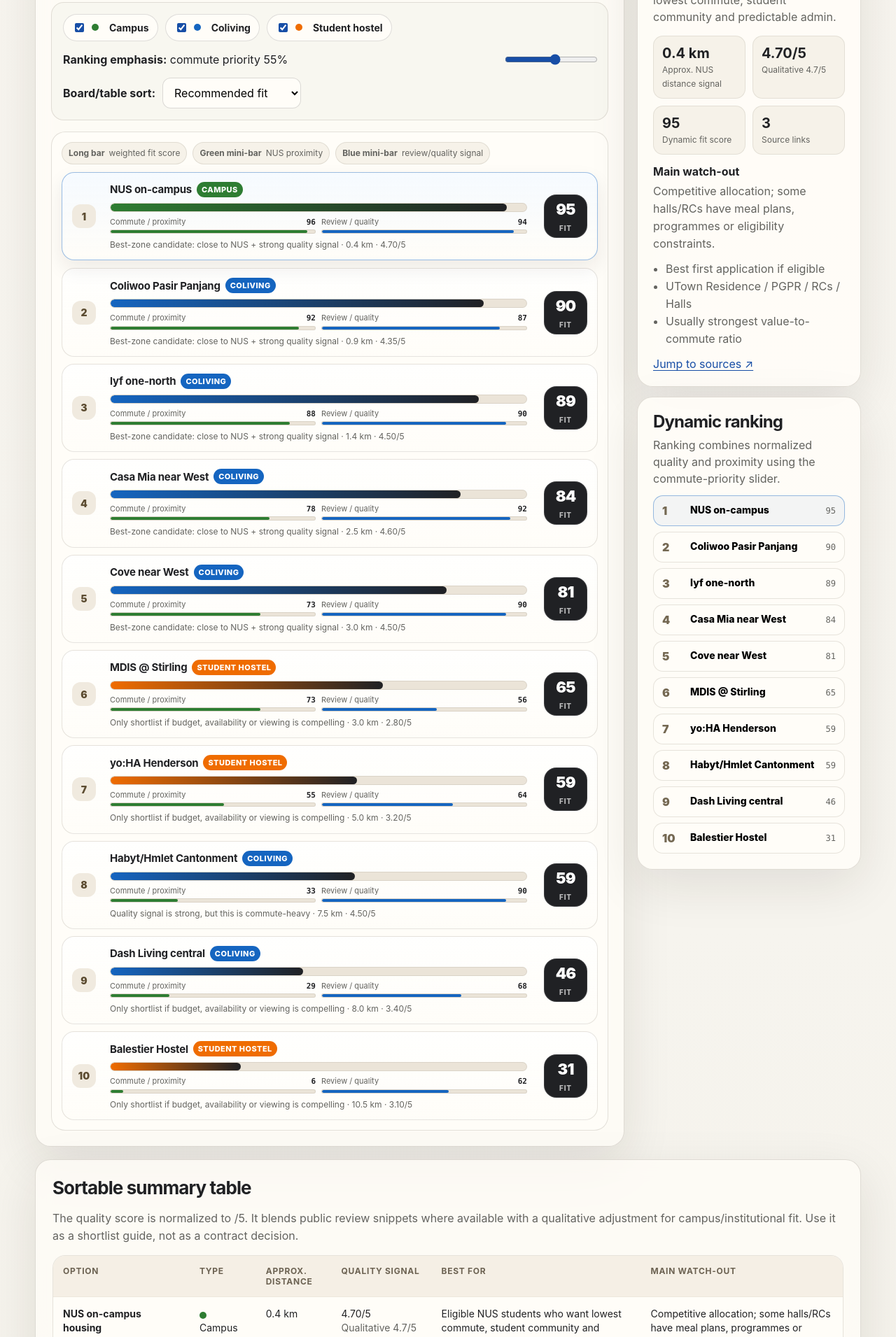
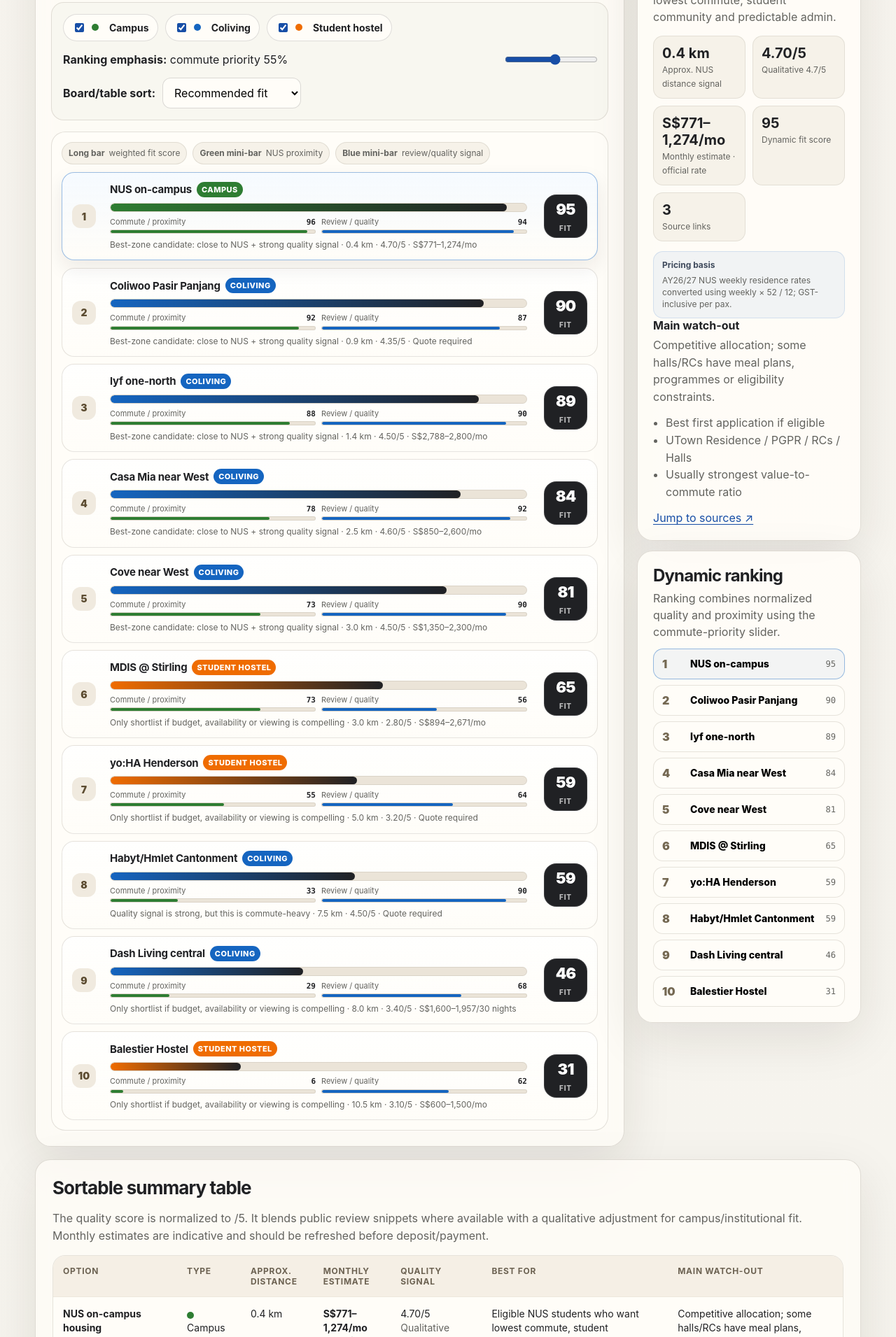
Before and after one commit to jylau91/nus-accommodation-visual, a plain HTML site: page index.html in a window 1280 px wide. Shown: the part 889-2800 px from the top of the page at 70% size. Drawn offline with Linux system fonts and the light colour scheme.

Commit message:
Add pricing estimates to accommodation visual

```diff
--- a/index.html
+++ b/index.html
@@ -402,7 +402,7 @@
 
     .table-card { padding: 24px; margin-top: 18px; overflow: hidden; }
     .table-scroll { overflow-x: auto; border-radius: 18px; border: 1px solid rgba(115,105,90,.18); background: #fffdf8; }
-    table { width: 100%; border-collapse: collapse; min-width: 980px; }
+    table { width: 100%; border-collapse: collapse; min-width: 1120px; }
     th, td { padding: 14px 14px; text-align: left; vertical-align: top; border-bottom: 1px solid #eee7dc; }
     th { font-size: 12px; text-transform: uppercase; letter-spacing: .06em; color: #6c6252; background: #f5efe5; position: sticky; top: 0; }
     td { font-size: 14px; line-height: 1.42; }
@@ -420,6 +420,17 @@
     .source-group h3 { margin: 0 0 10px; font-size: 16px; letter-spacing: -.02em; }
     .source-group ul { margin: 0; padding-left: 18px; color: var(--muted); line-height: 1.55; }
     .source-group li { margin: 6px 0; }
+    .price-note, .price-detail {
+      margin: 10px 0 0;
+      padding: 10px 12px;
+      border-radius: 14px;
+      background: rgba(21,101,192,.06);
+      border: 1px solid rgba(21,101,192,.14);
+      color: #3f4a5c;
+      font-size: 12px;
+      line-height: 1.45;
+    }
+    .price-detail p { margin: 4px 0 0; color: var(--muted); line-height: 1.45; }
 
     .callout {
       margin-top: 18px;
@@ -470,7 +481,7 @@
       <div class="hero-card">
         <span class="eyebrow">NUS Kent Ridge housing shortlist</span>
         <h1>Student accommodation, ranked clearly.</h1>
-        <p class="lede">A ranked decision board of ten practical NUS student housing and coliving choices. The main bar shows the weighted fit score; the smaller bars expose the trade-off between commute/proximity and review/quality signal.</p>
+        <p class="lede">A ranked decision board of ten practical NUS student housing and coliving choices. The main bar shows the weighted fit score; the smaller bars expose the trade-off between commute/proximity, review/quality signal, and current monthly-price reality.</p>
         <div class="hero-actions">
           <a class="btn" href="#interactive">Explore the ranking</a>
           <a class="btn secondary" href="#sources">View sources</a>
@@ -481,7 +492,7 @@
         <ul class="mini-list">
           <li><span class="num">1</span><span><b>Longest bar is strongest.</b> It combines proximity to NUS and the review/quality signal using the slider.</span></li>
           <li><span class="num">2</span><span><b>Small bars show the trade-off.</b> Commute and quality can pull in different directions; the best options stay strong on both.</span></li>
-          <li><span class="num">3</span><span><b>Exact address matters.</b> Casa Mia, Cove and Dash are providers, so only West-side listings should be treated as NUS-friendly.</span></li>
+          <li><span class="num">3</span><span><b>Exact address and price matter.</b> Casa Mia, Cove and Dash are providers, so only West-side listings with verified monthly rates should be treated as NUS-friendly.</span></li>
         </ul>
         <div class="callout"><b>Verdict:</b> apply for NUS housing first. If private, prioritize lyf one-north, Coliwoo Pasir Panjang, then a West-side Casa Mia/Cove room.</div>
       </aside>
@@ -491,7 +502,7 @@
       <div class="metric"><strong>10</strong><span>shortlisted housing / coliving options</span></div>
       <div class="metric"><strong>Weighted</strong><span>fit score from commute + quality</span></div>
       <div class="metric"><strong>4.2+</strong><span>rough threshold for stronger review signal</span></div>
-      <div class="metric"><strong>≤3 km</strong><span>practical proximity zone for Kent Ridge</span></div>
+      <div class="metric"><strong>S$771+</strong><span>lowest verified monthly estimate found</span></div>
     </section>
 
     <section id="interactive" class="workspace">
@@ -536,7 +547,7 @@
 
     <section class="table-card" id="table-section">
       <h2>Sortable summary table</h2>
-      <p>The quality score is normalized to /5. It blends public review snippets where available with a qualitative adjustment for campus/institutional fit. Use it as a shortlist guide, not as a contract decision.</p>
+      <p>The quality score is normalized to /5. It blends public review snippets where available with a qualitative adjustment for campus/institutional fit. Monthly estimates are indicative and should be refreshed before deposit/payment.</p>
       <div class="table-scroll">
         <table>
           <thead>
@@ -544,6 +555,7 @@
               <th>Option</th>
               <th>Type</th>
               <th>Approx. distance</th>
+              <th>Monthly estimate</th>
               <th>Quality signal</th>
               <th>Best for</th>
               <th>Main watch-out</th>
@@ -555,10 +567,10 @@
     </section>
 
     <section class="source-card" id="sources">
-      <h2>Sources and links</h2>
-      <p>These are the source links used to build the visual. Ratings and availability change frequently, so treat this as a launchpad for fresh checks before booking.</p>
+      <h2>Sources, pricing and links</h2>
+      <p>These are the source links used to build the visual. Ratings, availability and monthly rates change frequently, so treat this as a launchpad for fresh checks before booking.</p>
       <div class="sources-grid" id="sourcesGrid"></div>
-      <div class="callout"><b>Research caveat:</b> distances are approximate from NUS Kent Ridge and public map geocoding. For provider-based coliving, distance varies by exact room address. Public review snippets were gathered around 2026-06-26 22:44 Singapore time.</div>
+      <div class="callout"><b>Research caveat:</b> distances are approximate from NUS Kent Ridge and public map geocoding. Prices were checked in June 2026 from official pages, listing pages and search snippets where available; convert weekly rates using weekly × 52 / 12. Provider-based coliving varies by exact room, address, lease length, promotions, utilities and deposit rules. Coliwoo Pasir Panjang, yo:HA Henderson and Habyt/Hmlet did not expose reliable monthly room-rate tables during this pass, so they are marked quote-required rather than given false precision.</div>
     </section>
 
     <footer>
@@ -571,6 +583,7 @@
       {
         id: 'nus', name: 'NUS on-campus housing', short: 'NUS on-campus', type: 'Campus',
         distance: 0.4, quality: 4.7, ratingLabel: 'Qualitative 4.7/5',
+        price: { min: 771, avg: 967, max: 1274, label: 'S$771–1,274/mo', basis: 'AY26/27 NUS weekly residence rates converted using weekly × 52 / 12; GST-inclusive per pax.', confidence: 'official' },
         bestFor: 'Eligible NUS students who want lowest commute, student community and predictable admin.',
         watchOut: 'Competitive allocation; some halls/RCs have meal plans, programmes or eligibility constraints.',
         notes: ['Best first application if eligible', 'UTown Residence / PGPR / RCs / Halls', 'Usually strongest value-to-commute ratio'],
@@ -583,11 +596,13 @@
       {
         id: 'lyf', name: 'lyf one-north Singapore', short: 'lyf one-north', type: 'Coliving',
         distance: 1.4, quality: 4.5, ratingLabel: '8.5–9.1/10; 4.0–4.5/5 snippets',
+        price: { min: 2788, avg: 2794, max: 2800, label: 'S$2,788–2,800/mo', basis: 'uHomes lyf one-north listing showed SG$2,788/month; search result snippet showed SG$2,800/month. Verify final serviced-apartment rate directly.', confidence: 'listing' },
         bestFor: 'Private coliving/aparthotel feel near one-north MRT with shared kitchen, gym and pool.',
         watchOut: 'May price more like a serviced apartment or hotel than a student hostel.',
         notes: ['Strongest private overall pick', 'Modern facilities and excellent MRT access', 'Near NUS but check monthly pricing'],
         sources: [
           ['Official lyf one-north page', 'https://www.discoverasr.com/en/lyf/singapore/lyf-one-north-singapore'],
+          ['uHomes lyf one-north monthly listing', 'https://en.uhomes.com/sg/singapore/detail-apartments-1516720'],
           ['Trip.com review page', 'https://us.trip.com/hotels/singapore-hotel-detail-80962806/lyf-one-north-singapore/review.html'],
           ['Booking.com reviews', 'https://www.booking.com/reviews/sg/hotel/lyf-one-north-singapore.html'],
           ['Tripadvisor page', 'https://www.tripadvisor.com/Hotel_Review-g294265-d23753780-Reviews-Lyf_One_North_Singapore-Singapore.html']
@@ -596,11 +611,13 @@
       {
         id: 'coliwoo', name: 'Coliwoo Hotel Pasir Panjang', short: 'Coliwoo Pasir Panjang', type: 'Coliving',
         distance: 0.9, quality: 4.35, ratingLabel: '8.7/10 or ~4.3/5 snippets',
+        price: { min: null, avg: null, max: null, label: 'Quote required', basis: 'Official Coliwoo Pasir Panjang and uHomes pages confirmed flexible one-night to 12-month leases, but no reliable monthly room-rate table was extractable; request a property quote.', confidence: 'enquiry' },
         bestFor: 'Closest practical private coliving-style option for NUS Kent Ridge.',
         watchOut: 'Ratings vary by platform; inspect room size, lease terms, housekeeping and utility rules.',
         notes: ['Closest private option', 'Pasir Panjang / Haw Par Villa side', 'Kitchenette / washer-dryer style rooms may suit longer stays'],
         sources: [
           ['Official Coliwoo Pasir Panjang page', 'https://coliwoo.com/hotel-apartment-rental/pasir-panjang/'],
+          ['uHomes Coliwoo Pasir Panjang listing', 'https://en.uhomes.com/sg/singapore/detail-apartments-1576435'],
           ['Trip.com reviews', 'https://sg.trip.com/hotels/singapore-hotel-detail-114683085/coliwoo-hotel-pasir-panjang-coliving/review.html'],
           ['Coliwoo blog: Pasir Panjang', 'https://coliwoo.com/blog_post/coliwoo-hotel-pasir-panjang-modern-co-living-excellence-with-flexible-stays/']
         ]
@@ -608,11 +625,14 @@
       {
         id: 'casamia', name: 'Casa Mia Coliving near West-side locations', short: 'Casa Mia near West', type: 'Coliving',
         distance: 2.5, quality: 4.6, ratingLabel: 'Provider claims Google Reviews 4.6',
+        price: { min: 850, avg: 1725, max: 2600, label: 'S$850–2,600/mo', basis: 'Casa Mia student housing page says from S$850/mo; EdgeProp profile cites S$950 standard rooms up to S$2,600 ensuite/master rooms.', confidence: 'estimate' },
         bestFor: 'Private bedroom in a shared apartment with community and furnished setup.',
         watchOut: 'Not one fixed building; only Clementi, Dover, Kent Ridge, one-north or Queenstown listings are NUS-friendly.',
         notes: ['Good provider reputation', 'Location-dependent', 'Ask for exact door-to-campus commute before paying deposit'],
         sources: [
           ['Casa Mia NUS student accommodation guide', 'https://www.casamia.co/blog/rent-room-near-national-university-singapore-nus-student-accommodation'],
+          ['Casa Mia student housing page', 'https://www.casamia.co/page/student-housing-singapore'],
+          ['EdgeProp Casa Mia profile with rates', 'https://www.edgeprop.sg/property-news/casa-mia-coliving-bets-young-expatriate-professionals'],
           ['Casa Mia: Four Years of Easy Living', 'https://www.casamia.co/blog/four-years-of-easy-living'],
           ['Casa Mia homepage', 'https://www.casamia.co/']
         ]
@@ -620,11 +640,13 @@
       {
         id: 'cove', name: 'Cove student accommodation near West-side locations', short: 'Cove near West', type: 'Coliving',
         distance: 3.0, quality: 4.5, ratingLabel: 'ColivingSG says 4.5 stars / 10k+ reviews',
+        price: { min: 1350, avg: 1767, max: 2300, label: 'S$1,350–2,300/mo', basis: 'Cove room-search page lists Basics from 1,350 SGD/month, Classics from 1,650, and Luxe from 2,300.', confidence: 'listing' },
         bestFor: 'Broad inventory and flexible student-oriented room search.',
         watchOut: 'Quality is unit-specific; verify legal lease, bugs/maintenance, bathroom sharing and utility caps.',
         notes: ['Large student accommodation inventory', 'Good backup if exact address is near NUS', 'Inspect unit-level reviews and photos'],
         sources: [
           ['Cove student accommodation page', 'https://cove.sg/students'],
+          ['Cove rooms-for-rent search pricing', 'https://cove.sg/search/rooms-for-rent-singapore'],
           ['ColivingSG Cove brand page', 'https://www.colivingsg.com/brands/cove'],
           ['The Best Singapore Cove review', 'https://www.thebestsingapore.com/biz-review/cove-review/'],
           ['Reddit caution thread on Cove experience', 'https://www.reddit.com/r/askSingapore/comments/17xc8dd/considering_cove_living_in_sg_whats_your/']
@@ -633,12 +655,14 @@
       {
         id: 'mdis', name: 'MDIS Residences @ Stirling', short: 'MDIS @ Stirling', type: 'Student hostel',
         distance: 3.0, quality: 2.8, ratingLabel: 'Mixed / negative public snippets',
+        price: { min: 894, avg: 1407, max: 2671, label: 'S$894–2,671/mo', basis: 'Official MDIS/Collabil room rents range from S$894 quad bay-window to S$2,671 suite; GST-inclusive.', confidence: 'official' },
         bestFor: 'Students who need dedicated student-hostel-style accommodation near Queenstown.',
         watchOut: 'Several negative review snippets; inspect room, facilities and deposit/refund terms carefully.',
         notes: ['Near-ish to NUS', 'Student-residence positioning', 'Only consider after in-person viewing'],
         sources: [
           ['MDIS Residences official hostel site', 'https://hostel.mdis.edu.sg/'],
           ['MDIS Residences @ Stirling official info', 'https://www.mdis.edu.sg/mdis-residences-stirling'],
+          ['Collabil MDIS Residences monthly rooms', 'https://www.collabil.app/sg/singapore/properties/mdis-residences--stirling'],
           ['University Living MDIS listing', 'https://www.universityliving.com/singapore/singapore/property/mdis-residences'],
           ['EdgeProp reviews page', 'https://www.edgeprop.sg/condo-apartment/mdis-residence@stirling']
         ]
@@ -646,6 +670,7 @@
       {
         id: 'yoha', name: 'yo:HA @ Henderson', short: 'yo:HA Henderson', type: 'Student hostel',
         distance: 5.0, quality: 3.2, ratingLabel: 'Basic / dated-facility snippets',
+        price: { min: null, avg: null, max: null, label: 'Quote required', basis: 'Official yo:HA Henderson page was inaccessible/suspended during this check and Student.com redirected; verify directly before using in budget.', confidence: 'enquiry' },
         bestFor: 'Budget-conscious students who can accept a longer commute and basic hostel facilities.',
         watchOut: 'Not very close to Kent Ridge; facilities may be dated compared with newer coliving options.',
         notes: ['Student hostel format', 'Henderson / Redhill side', 'Reasonable budget option if commute is acceptable'],
@@ -657,6 +682,7 @@
       {
         id: 'habyt', name: 'Habyt / Hmlet Cantonment', short: 'Habyt/Hmlet Cantonment', type: 'Coliving',
         distance: 7.5, quality: 4.5, ratingLabel: 'Tripadvisor snippets around 4.5/5',
+        price: { min: null, avg: null, max: null, label: 'Quote required', basis: 'Habyt/Hmlet public pages did not expose a reliable monthly student-room rate during this check; central serviced-stay pricing can be materially higher than room-share coliving.', confidence: 'enquiry' },
         bestFor: 'Students who value central-city living over proximity to NUS.',
         watchOut: 'Cantonment/Tanjong Pagar is far for daily Kent Ridge classes.',
         notes: ['Good central coliving option', 'Polished but commute-heavy', 'Consider only if lifestyle beats commute'],
@@ -670,6 +696,7 @@
       {
         id: 'dash', name: 'Dash Living central / student stays', short: 'Dash Living central', type: 'Coliving',
         distance: 8.0, quality: 3.4, ratingLabel: 'Mixed Trustpilot snippets',
+        price: { min: 1600, avg: 1776, max: 1957, label: 'S$1,600–1,957/30 nights', basis: 'Dash Singapore page lists East Meadows from S$1,600–1,648/30 nights and Maylea West Coast from S$1,900–1,957/30 nights.', confidence: 'listing' },
         bestFor: 'Flexible furnished stays if a suitable West-side property appears.',
         watchOut: 'Central locations are commute-heavy; deposit and support reviews are mixed.',
         notes: ['Flexible living provider', 'Only NUS-friendly if exact address is west', 'Scrutinize cancellation/deposit terms'],
@@ -682,11 +709,14 @@
       {
         id: 'balestier', name: "Balestier Students' Hostel", short: 'Balestier Hostel', type: 'Student hostel',
         distance: 10.5, quality: 3.1, ratingLabel: 'Limited public rating data',
+        price: { min: 600, avg: 1053, max: 1500, label: 'S$600–1,500/mo', basis: 'Official Balestier room pages list eight-pax S$600, six-pax S$780, quad S$980, mini single S$1,100–1,300, twin S$1,130, triple S$1,180 and single S$1,500.', confidence: 'official' },
         bestFor: 'Students studying nearer central/Novena/Balestier, or those prioritizing legacy student-hostel setup.',
         watchOut: 'Far from NUS Kent Ridge; review data is thinner than for major coliving operators.',
         notes: ['Longstanding student hostel', 'Far for NUS', 'Budget/availability may be the main reason to consider'],
         sources: [
           ['Balestier Students’ Hostel official site', 'https://bshostel.com/'],
+          ['Balestier single-room rate page', 'https://bshostel.com/room/single-room/'],
+          ['Balestier quad-room rate page', 'https://bshostel.com/room/quad-room/'],
           ['uHomes Balestier listing', 'https://en.uhomes.com/sg/singapore/detail-apartments-1551690'],
           ['Student.com Balestier listing', 'https://www.student.com/sg/singapore/p/balestier-students-hostel-2']
         ]
@@ -725,6 +755,16 @@
     function filtered() { return options.filter(o => activeTypes.has(o.type)); }
     function selected() { return options.find(o => o.id === selectedId) || options[0]; }
     function escapeHtml(s) { return String(s).replace(/[&<>"]/g, c => ({'&':'&amp;','<':'&lt;','>':'&gt;','"':'&quot;'}[c])); }
+    function formatSgd(n) { return `S$${Math.round(Number(n)).toLocaleString('en-SG')}`; }
+    function priceLabel(o) { return o.price ? o.price.label : 'Price check pending'; }
+    function priceSubLabel(o) {
+      if (!o.price) return 'Price check pending';
+      if (o.price.avg) return `avg ${formatSgd(o.price.avg)}`;
+      return confidenceLabel(o.price.confidence);
+    }
+    function confidenceLabel(confidence) {
+      return ({ official: 'official rate', listing: 'listing rate', estimate: 'market estimate', enquiry: 'quote needed' })[confidence] || confidence || 'pricing note';
+    }
 
     function initFilters() {
       ['Campus', 'Coliving', 'Student hostel'].forEach(type => {
@@ -782,7 +822,7 @@
                   <span class="component-track"><span class="component-fill" style="--component:${quality.toFixed(1)};--component-color:#1565c0"></span></span>
                 </span>
               </span>
-              <span class="decision-note">${escapeHtml(decisionBand(o, fit))} · ${o.distance.toFixed(1)} km · ${o.quality.toFixed(2)}/5</span>
+              <span class="decision-note">${escapeHtml(decisionBand(o, fit))} · ${o.distance.toFixed(1)} km · ${o.quality.toFixed(2)}/5 · ${escapeHtml(priceLabel(o))}</span>
             </span>
             <span class="decision-score">${fit.toFixed(0)}<small>fit</small></span>
           </button>
@@ -807,9 +847,11 @@
         <div class="score-grid">
           <div class="score-box"><b>${o.distance.toFixed(1)} km</b><span>Approx. NUS distance signal</span></div>
           <div class="score-box"><b>${o.quality.toFixed(2)}/5</b><span>${escapeHtml(o.ratingLabel)}</span></div>
+          <div class="score-box"><b>${escapeHtml(priceLabel(o))}</b><span>Monthly estimate · ${escapeHtml(confidenceLabel(o.price?.confidence))}</span></div>
           <div class="score-box"><b>${fitScore(o).toFixed(0)}</b><span>Dynamic fit score</span></div>
           <div class="score-box"><b>${o.sources.length}</b><span>Source links</span></div>
         </div>
+        <div class="price-detail"><b>Pricing basis</b><p>${escapeHtml(o.price?.basis || 'Pricing check pending.')}</p></div>
         <b>Main watch-out</b>
         <p style="margin:6px 0 0;color:var(--muted);line-height:1.55">${escapeHtml(o.watchOut)}</p>
         <ul>${o.notes.map(n => `<li>${escapeHtml(n)}</li>`).join('')}</ul>
@@ -844,6 +886,7 @@
           <td><b>${escapeHtml(o.name)}</b><br><a href="#source-${o.id}">sources</a></td>
           <td><span class="type-dot" style="background:${typeColors[o.type]}"></span>${escapeHtml(o.type)}</td>
           <td>${o.distance.toFixed(1)} km</td>
+          <td><b>${escapeHtml(priceLabel(o))}</b><br><span style="color:var(--muted)">${escapeHtml(priceSubLabel(o))}</span></td>
           <td>${o.quality.toFixed(2)}/5<br><span style="color:var(--muted)">${escapeHtml(o.ratingLabel)}</span></td>
           <td>${escapeHtml(o.bestFor)}</td>
           <td>${escapeHtml(o.watchOut)}</td>
@@ -855,6 +898,7 @@
       sourcesGrid.innerHTML = options.map(o => `
         <article class="source-group" id="source-${o.id}">
           <h3>${escapeHtml(o.name)}</h3>
+          <p class="price-note"><b>Pricing:</b> ${escapeHtml(o.price?.basis || 'Pricing check pending.')}</p>
           <ul>${o.sources.map(([label,url]) => `<li><a href="${url}" target="_blank" rel="noopener noreferrer">${escapeHtml(label)}</a></li>`).join('')}</ul>
         </article>
       `).join('');
```
